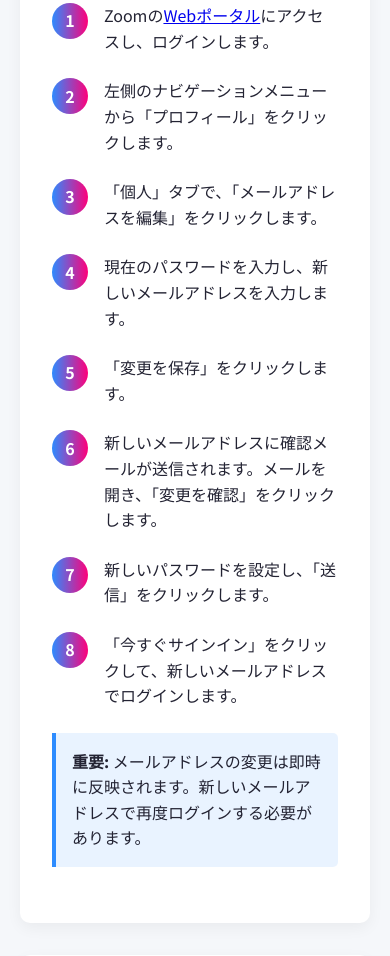
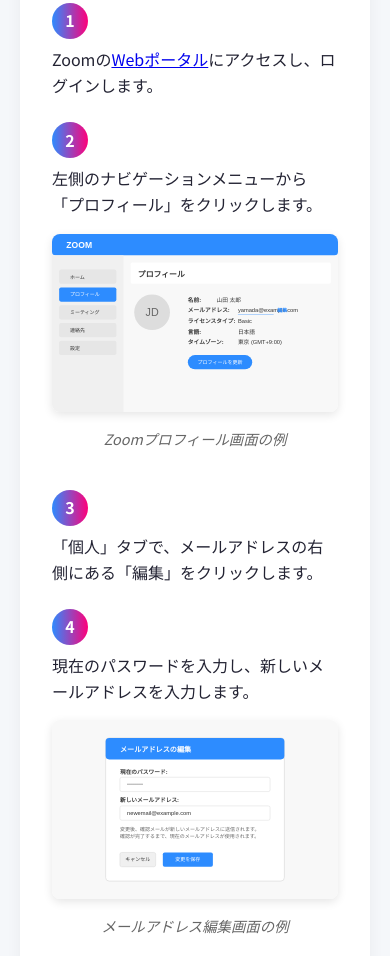
Before and after one commit to uzurauser/mcp-github-test, a plain HTML site: page index.html in a window 390 px wide. Shown: the part 871-1827 px from the top of the page. Drawn offline with Linux system fonts and the light colour scheme.

Commit message:
Zoomアカウントのメールアドレス変更ガイドに画像を追加

```diff
--- a/index.html
+++ b/index.html
@@ -11,6 +11,7 @@
       rel="stylesheet"
     />
     <link rel="stylesheet" href="styles.css" />
+    <link rel="icon" href="images/zoom_favicon.svg" type="image/svg+xml" />
   </head>
   <body>
     <header>
@@ -59,6 +60,14 @@
                   <p>
                     左側のナビゲーションメニューから「プロフィール」をクリックします。
                   </p>
+                  <div class="image-container">
+                    <img
+                      src="images/zoom_profile.svg"
+                      alt="Zoomプロフィール画面"
+                      class="step-image"
+                    />
+                    <p class="image-caption">Zoomプロフィール画面の例</p>
+                  </div>
                 </div>
               </div>
 
@@ -66,7 +75,7 @@
                 <div class="step-number">3</div>
                 <div class="step-content">
                   <p>
-                    「個人」タブで、「メールアドレスを編集」をクリックします。
+                    「個人」タブで、メールアドレスの右側にある「編集」をクリックします。
                   </p>
                 </div>
               </div>
@@ -77,6 +86,14 @@
                   <p>
                     現在のパスワードを入力し、新しいメールアドレスを入力します。
                   </p>
+                  <div class="image-container">
+                    <img
+                      src="images/zoom_email_edit.svg"
+                      alt="メールアドレス編集画面"
+                      class="step-image"
+                    />
+                    <p class="image-caption">メールアドレス編集画面の例</p>
+                  </div>
                 </div>
               </div>
 
@@ -93,6 +110,14 @@
                   <p>
                     新しいメールアドレスに確認メールが送信されます。メールを開き、「変更を確認」をクリックします。
                   </p>
+                  <div class="image-container">
+                    <img
+                      src="images/zoom_email_confirm.svg"
+                      alt="確認メール画面"
+                      class="step-image"
+                    />
+                    <p class="image-caption">確認メールの例</p>
+                  </div>
                 </div>
               </div>
 
@@ -149,6 +174,14 @@
                 <div class="step-number">2</div>
                 <div class="step-content">
                   <p>「請求とアカウント管理」を選択します。</p>
+                  <div class="image-container">
+                    <img
+                      src="images/zoom_support_form.svg"
+                      alt="Zoomサポートフォーム"
+                      class="step-image"
+                    />
+                    <p class="image-caption">Zoomサポートフォームの例</p>
+                  </div>
                 </div>
               </div>
 
--- a/styles.css
+++ b/styles.css
@@ -142,6 +142,30 @@
   flex-grow: 1;
 }
 
+.image-container {
+  margin: 1rem 0;
+  text-align: center;
+}
+
+.step-image {
+  max-width: 100%;
+  height: auto;
+  border-radius: 8px;
+  box-shadow: 0 3px 10px rgba(0, 0, 0, 0.1);
+  transition: transform 0.3s ease;
+}
+
+.step-image:hover {
+  transform: scale(1.02);
+}
+
+.image-caption {
+  margin-top: 0.5rem;
+  font-size: 0.9rem;
+  color: #666;
+  font-style: italic;
+}
+
 .highlight {
   background-color: rgba(45, 140, 255, 0.1);
   border-left: 4px solid var(--primary);
@@ -230,4 +254,12 @@
     border-radius: 5px;
     text-align: center;
   }
+
+  .step {
+    flex-direction: column;
+  }
+
+  .step-number {
+    margin-bottom: 0.5rem;
+  }
 }
```
Also changed, not shown: images/favicon.svg (deleted), images/mcp-illustration.svg (deleted), images/zoom_email_confirm.svg (added), images/zoom_email_edit.svg (added), images/zoom_favicon.svg (added), images/zoom_profile.svg (added), images/zoom_support_form.svg (added).
